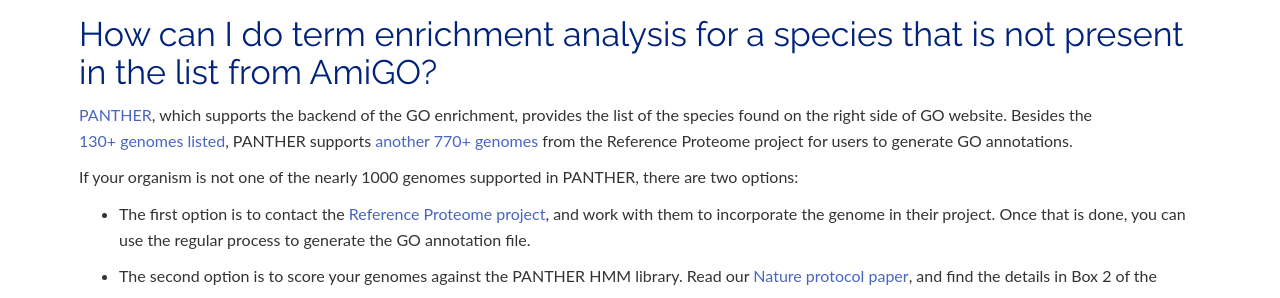
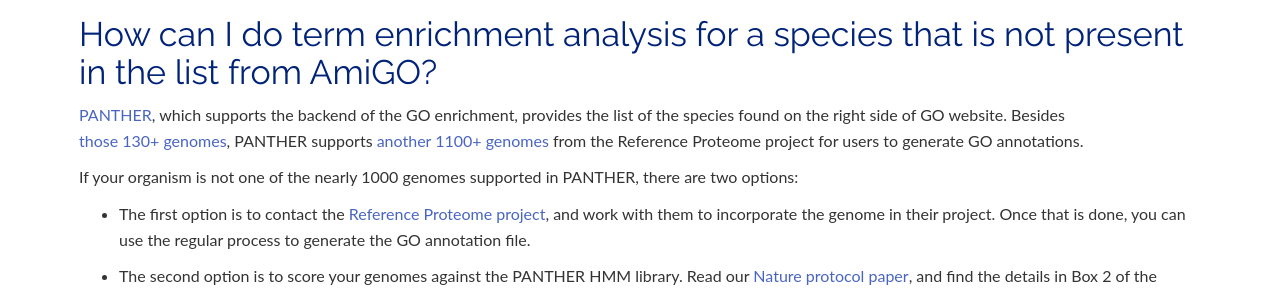
Before and after one commit to geneontology/geneontology.github.io, a Jekyll site: the page built from _docs/faq.md, in a window 1280 px wide and 900 px high, scrolled down 18824 px. Shown: the part 155-453 px from the top of the window. Built offline with Jekyll 4.4.1, drawn with Linux system fonts in a browser that asks for light colours; nearby versions of some CDN libraries.

Commit message:
Update faq.md
updating counts.

```diff
--- a/_docs/faq.md
+++ b/_docs/faq.md
@@ -1081,7 +1081,7 @@
 {:/comment}
 
 
-[PANTHER](http://www.pantherdb.org/){:target="blank"}, which supports the backend of the GO enrichment, provides the list of the species found on the right side of GO website. Besides the [130+ genomes listed](http://www.pantherdb.org/panther/summaryStats.jsp){:target="blank"}, PANTHER supports [another 770+ genomes](http://data.pantherdb.org/ftp/generic_mapping/stats){:target="blank"} from the Reference Proteome project for users to generate GO annotations.
+[PANTHER](http://www.pantherdb.org/){:target="blank"}, which supports the backend of the GO enrichment, provides the list of the species found on the right side of GO website. Besides [those 130+ genomes](http://www.pantherdb.org/panther/summaryStats.jsp){:target="blank"}, PANTHER supports [another 1100+ genomes](http://data.pantherdb.org/ftp/generic_mapping/stats){:target="blank"} from the Reference Proteome project for users to generate GO annotations.
 
 If your organism is not one of the nearly 1000 genomes supported in PANTHER, there are two options:
 
```
